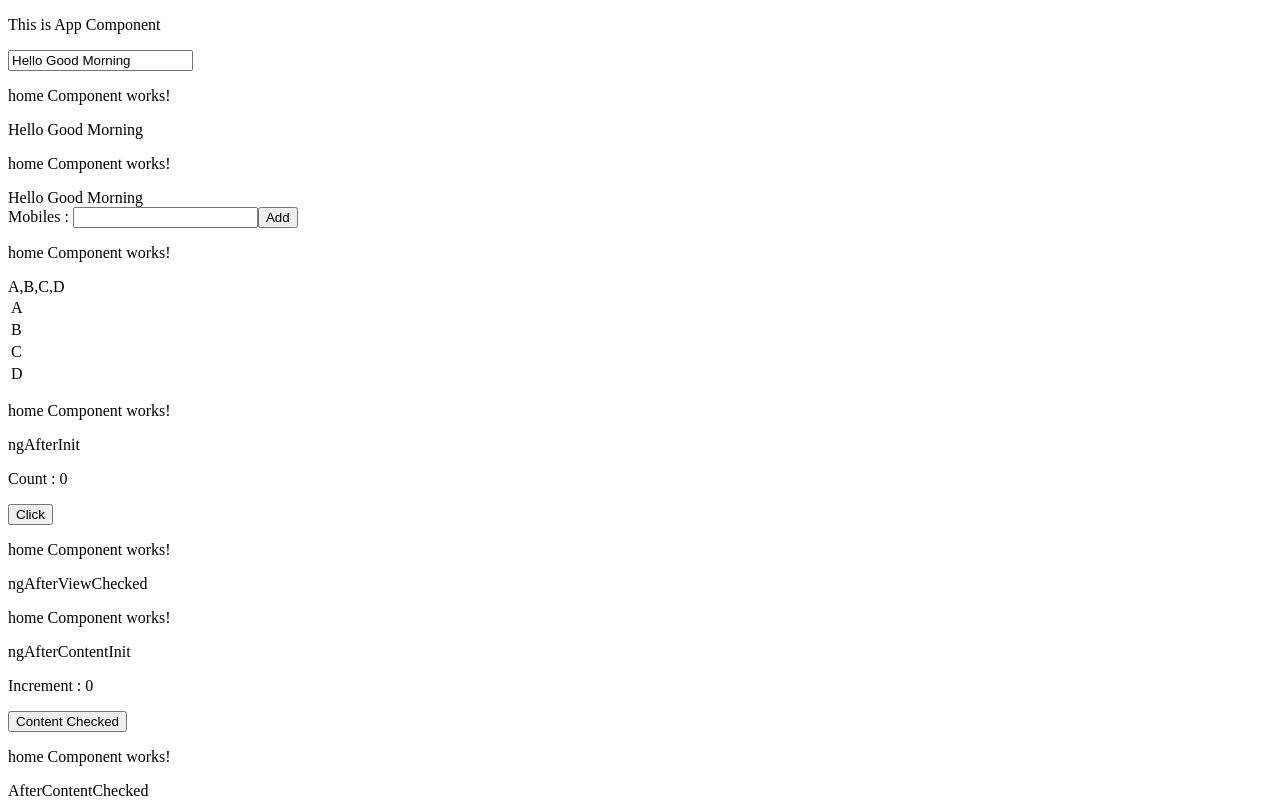
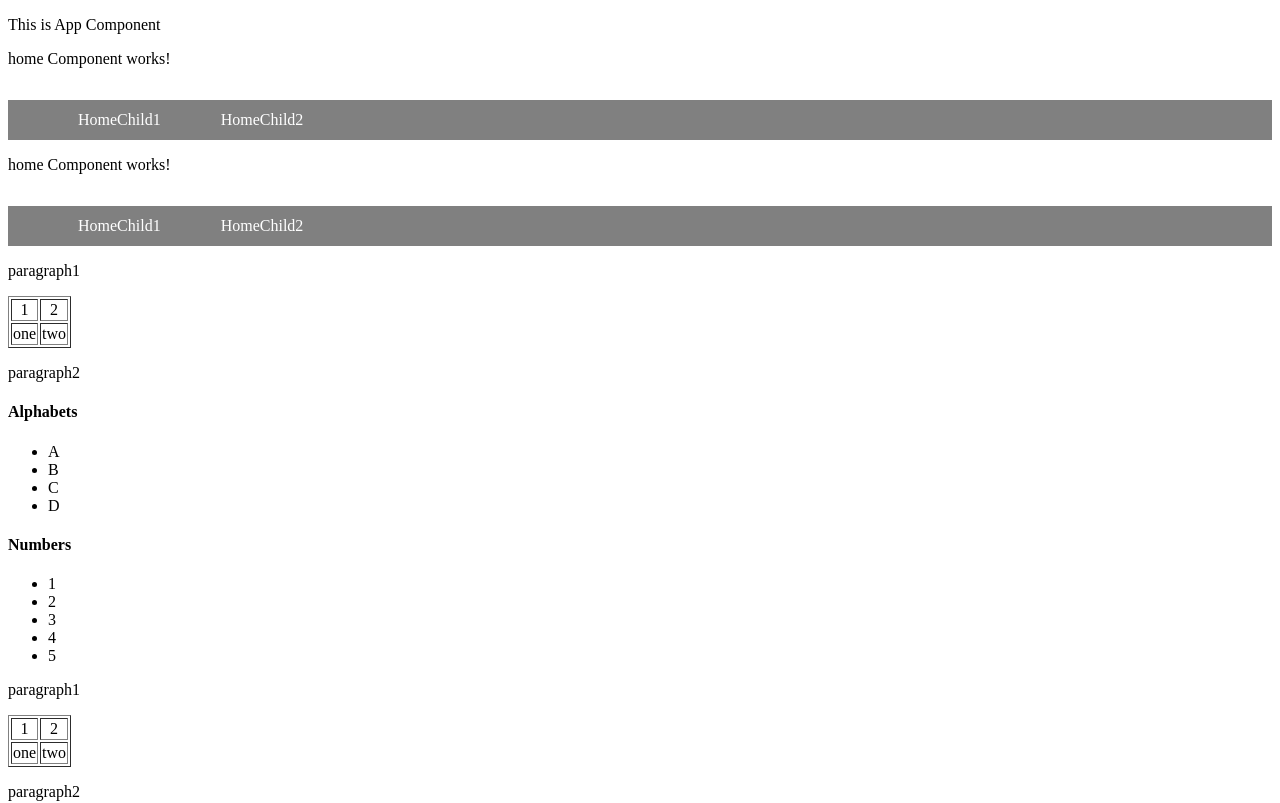
Before and after one commit to MounikaPrathushaBatchu/RoutingApp, an Angular app: page / in a window 1280 px wide. Shown: the top 803 px of the page. Built offline with nearby package versions, Linux system fonts and the light colour scheme.

Commit message:
ngOnDestroy (Check one more time)

```diff
--- a/src/app/app.component.html
+++ b/src/app/app.component.html
@@ -1,5 +1,5 @@
-<!-- <app-header></app-header>
-<router-outlet></router-outlet> -->
+<!-- <app-header></app-header> -->
+<router-outlet></router-outlet>
 <!-- <button (click)="getData()">Get</button>
 <div *ngIf="data">
     <table border="1">
@@ -69,31 +69,34 @@
 <p>This is App Component</p>
 <!-- Life Cycle Hooks -->
     <!-- ngOnChnages() -->
-        <input type="text" [(ngModel)]="wish">
-        <app-home  [childData]="wish"></app-home>
+        <!-- <input type="text" [(ngModel)]="wish">
+        <app-home  [childData]="wish"></app-home> -->
 
     <!-- ngOnInit() -->
-        <app-home [parentData]="wish"></app-home>
+        <!-- <app-home [parentData]="wish"></app-home> -->
 
     <!-- ngDocheck() -->
-        <div>
+        <!-- <div>
             Mobiles : <input type="text" [(ngModel)]="mobile">
             <button (click)="addList()">Add</button>
         </div>
-        <app-home [mobiles]="list"></app-home>
+        <app-home [mobiles]="list"></app-home> -->
 
     <!-- ngAfterViewInit() -->
-        <app-home [view]="viewApp"></app-home>
+        <!-- <app-home [view]="viewApp"></app-home> -->
 
     <!-- ngAfterViewChecked() -->
-        <p>Count : {{counter}}</p>
+        <!-- <p>Count : {{counter}}</p>
         <button (click)="updatyeCounter()">Click</button>
-        <app-home [viewCkeck]="viewChecked"></app-home>
+        <app-home [viewCkeck]="viewChecked"></app-home> -->
 
     <!-- ngAfterContentInit -->
-        <app-home [contentInit]="contentInit"></app-home>
+        <!-- <app-home [contentInit]="contentInit"></app-home> -->
 
-    <!-- AfterContentChecked -->
-    <p>Increment : {{increment}}</p>
-    <button (click)="updateIncrement()">Content Checked</button>
-        <app-home [contentChecked]="contentChecked"></app-home>
+    <!-- ngAfterContentChecked -->
+        <!-- <p>Increment : {{increment}}</p>
+        <button (click)="updateIncrement()">Content Checked</button>
+        <app-home [contentChecked]="contentChecked"></app-home> -->
+
+    <!-- ngOnDestroy -->
+    <app-home [destroy]="destroy"></app-home>
--- a/src/app/app.component.ts
+++ b/src/app/app.component.ts
@@ -50,5 +50,6 @@ export class AppComponent {
   }
   contentInit = 'ngAfterContentInit';
   contentChecked = 'AfterContentChecked';
+  destroy = 'destroyed'
 
 }
--- a/src/app/home/home.component.html
+++ b/src/app/home/home.component.html
@@ -21,7 +21,7 @@
 {{viewCkeck}}
 <!-- ngAfterContentInit -->
 {{contentInit}}
-<!-- AfterContentChecked -->
+<!-- ngAfterContentChecked -->
 {{contentChecked}}
 
 <!-- AM is public write like this -->
@@ -30,7 +30,7 @@
 <!-- AM is private write like this -->
 <!-- <div *ngFor="let m of mobiles">{{m}}</div> -->
 
-<!-- <ul>
+<ul>
     <li>
         <a routerLink="/home/homechild1" routerLinkActive="active">HomeChild1</a>
     </li>
@@ -55,4 +55,4 @@
             <h4>Numbers</h4>
         </app-home-child2>
     </div>
-</div> -->
+</div>
--- a/src/app/home/home.component.ts
+++ b/src/app/home/home.component.ts
@@ -1,4 +1,4 @@
-import { AfterContentChecked, AfterContentInit, AfterViewChecked, AfterViewInit, Component, DoCheck, Input, OnChanges, OnInit, SimpleChanges } from '@angular/core';
+import { AfterContentChecked, AfterContentInit, AfterViewChecked, AfterViewInit, Component, DoCheck, Input, OnChanges, OnDestroy, OnInit, SimpleChanges } from '@angular/core';
 import { TestService } from '../test.service';
 
 @Component({
@@ -6,7 +6,8 @@ import { TestService } from '../test.service';
   templateUrl: './home.component.html',
   styleUrls: ['./home.component.css']
 })
-export class HomeComponent implements OnChanges,OnInit,DoCheck,AfterViewInit,AfterViewChecked,AfterContentInit,AfterContentChecked {
+export class HomeComponent implements OnChanges,OnInit,DoCheck,AfterViewInit,AfterViewChecked,
+                                      AfterContentInit,AfterContentChecked,OnDestroy {
 
   constructor(public ts : TestService) {  }
 
@@ -24,6 +25,7 @@ export class HomeComponent implements OnChanges,OnInit,DoCheck,AfterViewInit,Aft
   @Input() viewCkeck : any;
   @Input() contentInit : any;
   @Input() contentChecked : any;
+  @Input() destroy : any;
 
   ngOnChanges(changes: SimpleChanges): void {
     console.log('OnChanges called');
@@ -46,7 +48,10 @@ export class HomeComponent implements OnChanges,OnInit,DoCheck,AfterViewInit,Aft
     console.log("ngAfterContentInit is called");
   }
   ngAfterContentChecked(): void {
-    console.log("AfterContentChecked is called");
+    console.log("ngAfterContentChecked is called");
+  }
+  ngOnDestroy(): void {
+    console.log("ngOnDestroy is called");
   }
 
 }
```
